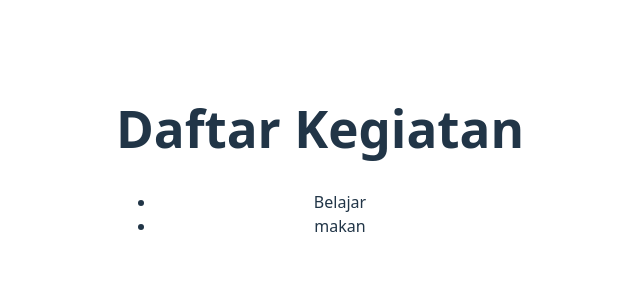
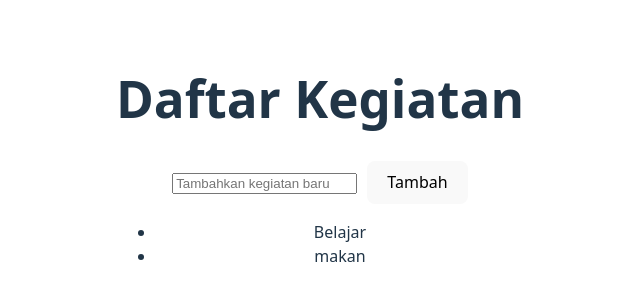
Before and after one commit to MawlaBarvez233510836/32-pbk-uts-233510836, a Vue app: page / in a window 1280 px wide. Shown: the part 240-540 px from the top of the page, without its empty margins (320-960 px from the left). Built offline with nearby package versions, Linux system fonts and the light colour scheme.

Commit message:
user dapat menambahkan kegiatan baru

```diff
--- a/src/App.vue
+++ b/src/App.vue
@@ -1,6 +1,12 @@
 <template>
   <div class="container">
     <h1>Daftar Kegiatan</h1>
+
+    <form @submit.prevent="addTask">
+      <input v-model="newTask" placeholder="Tambahkan kegiatan baru" />
+      <button type="submit">Tambah</button>
+    </form>
+
     <ul>
       <li v-for="(task, index) in tasks" :key="index">
         {{ task.text }}
@@ -13,11 +19,20 @@
 export default {
   data() {
     return {
+      newTask: "",
       tasks: [
         { text: "Belajar ", completed: false },
         { text: "makan", completed: false }
       ]
     };
+  },
+  methods: {
+    addTask() {
+      if (this.newTask.trim() !== "") {
+        this.tasks.push({ text: this.newTask, completed: false });
+        this.newTask = "";
+      }
+    }
   }
 };
 </script>
@@ -28,4 +43,11 @@
   margin: auto;
   padding: 20px;
 }
+input[type="text"] {
+  width: 70%;
+  padding: 8px;
+}
+button {
+  margin-left: 10px;
+}
 </style>
```
